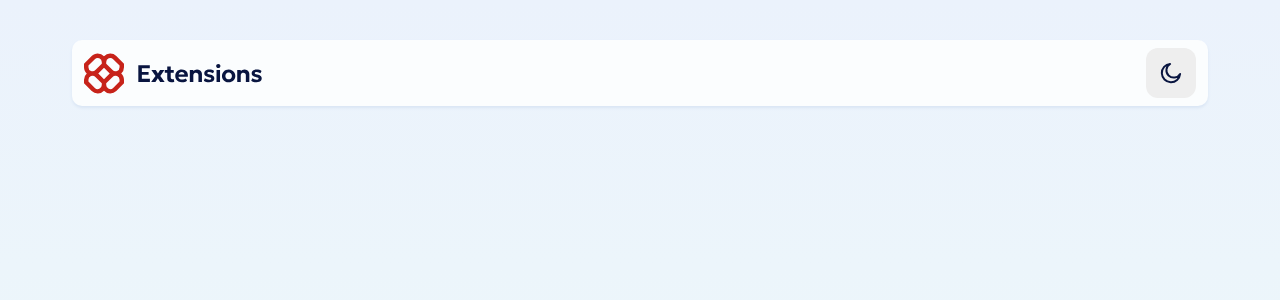
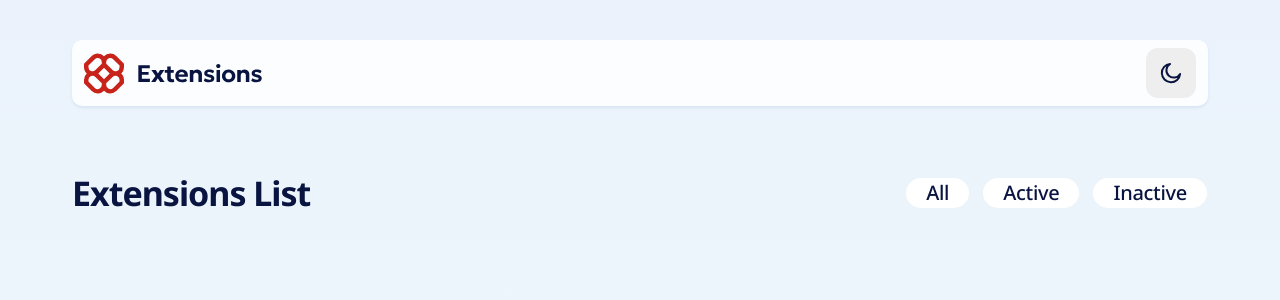
Before and after one commit to DemetreBerdzenadze7/browser-extension, a React (Vite) app: page / in a window 1280 px wide. Shown: the top 300 px of the page. Built offline with nearby package versions, Linux system fonts and the light colour scheme.

Commit message:
feat: add Main and FiltersSection components with filter button functionality

```diff
--- a/src/App.tsx
+++ b/src/App.tsx
@@ -1,11 +1,13 @@
 import Container from "./components/container/Container";
 import Header from "./components/header/Header";
+import Main from "./components/main/Main";
 
 function App() {
   return (
     <>
       <Container className="md:py-6 md:px-8 lg:py-10">
         <Header />
+        <Main />
       </Container>
     </>
   );
--- /dev/null
+++ b/src/components/main/FiltersSection.tsx
@@ -0,0 +1,21 @@
+import { Button } from "../ui/button";
+import { filterBtns } from "./mainTypes";
+
+const FiltersSection = () => {
+  return (
+    <div className="md:flex items-center justify-between  ">
+      <h1 className="text-[#091540] font-bold leading-none tracking-[-1px] text-[34px] text-center">
+        Extensions List
+      </h1>
+      <div className="flex items-center justify-center gap-3 mt-6 md:mt-0 ">
+        {filterBtns.map((btn) => (
+          <Button className="bg-white text-[#091540] cursor-pointer leading-[1.4] tracking-[-0.3px] text-[20px] rounded-[99px] py-2 px-5 hover:bg-red-700 hover:text-white">
+            {btn}
+          </Button>
+        ))}
+      </div>
+    </div>
+  );
+};
+
+export default FiltersSection;
--- /dev/null
+++ b/src/components/main/Main.tsx
@@ -0,0 +1,11 @@
+import FiltersSection from "./FiltersSection";
+
+const Main = () => {
+  return (
+    <main className="mt-10 lg:mt-17.5">
+      <FiltersSection />
+    </main>
+  );
+};
+
+export default Main;
--- /dev/null
+++ b/src/components/main/mainTypes.ts
@@ -0,0 +1,2 @@
+type TFilter = string[];
+export const filterBtns: TFilter = ["All", "Active", "Inactive"];
```
